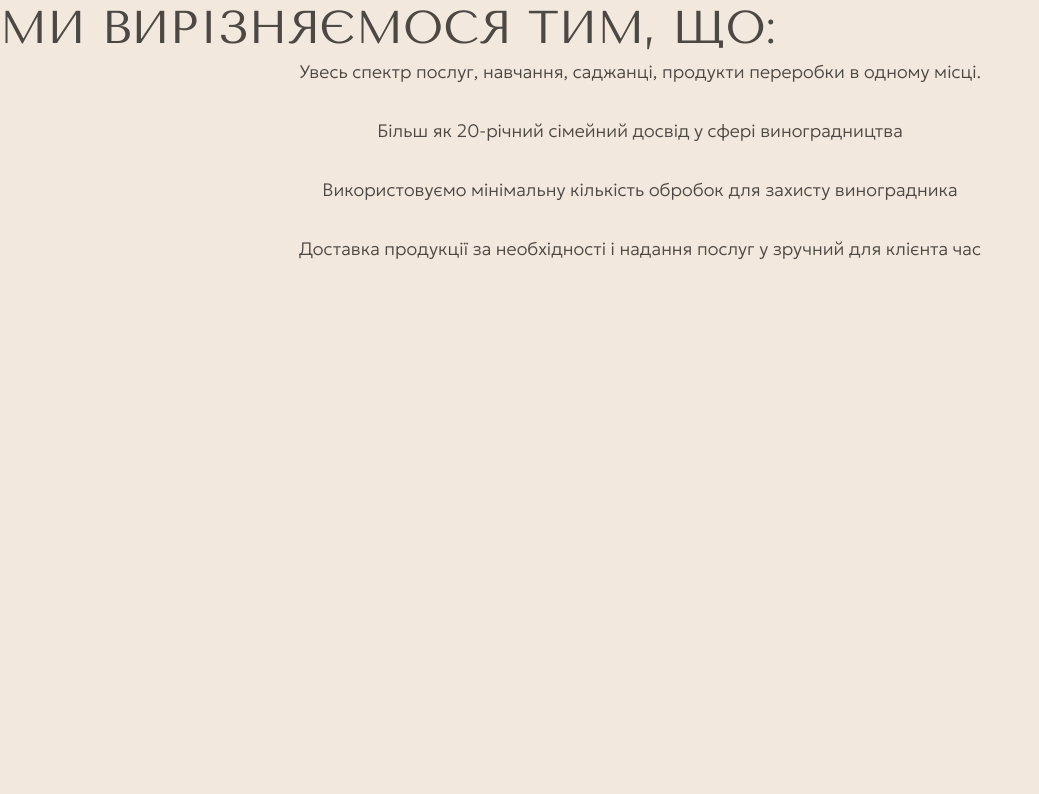
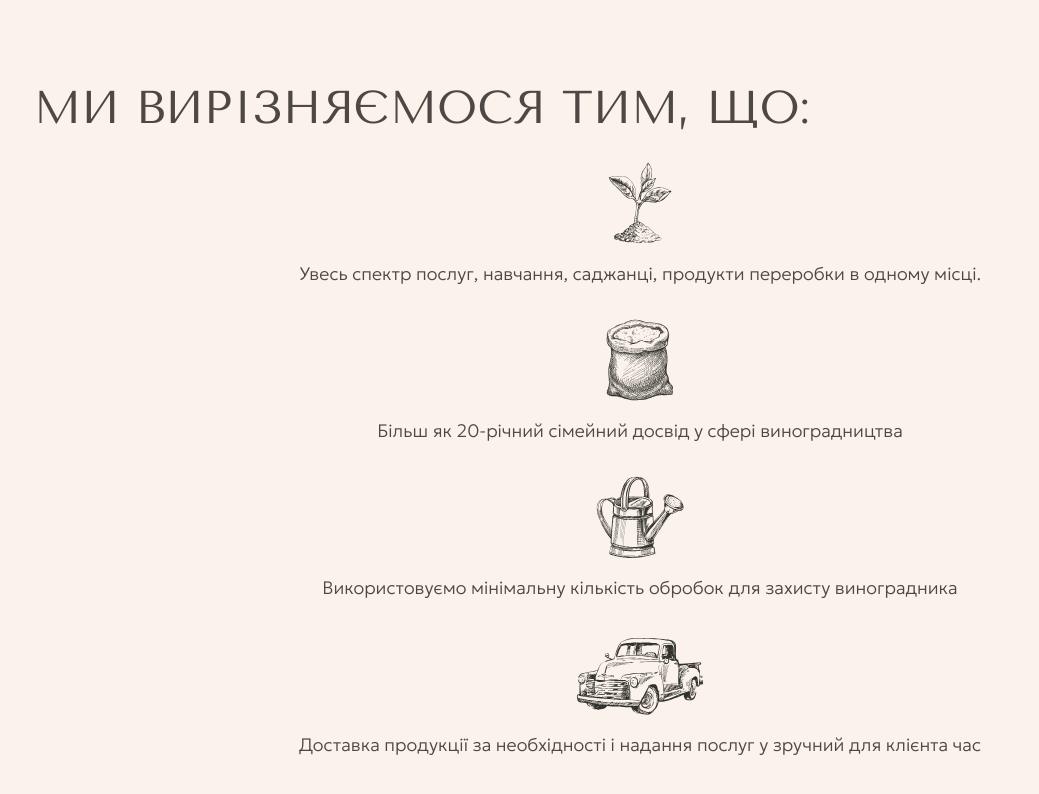
Before and after one commit to SoftRyzen-internship/grape_paradise, a Next.js app: page / in a window 1280 px wide. Shown: the top 794 px of the page, without its empty margins (0-1039 px from the left). Built offline with nearby package versions, Linux system fonts and the light colour scheme.

Commit message:
save changes

```diff
--- a/src/app/globals.css
+++ b/src/app/globals.css
@@ -23,3 +23,5 @@
 		@apply transition-all duration-300 ease-in-out;
 	}
 }
+
+/* @import url('../components/common/AdvantagesCard/AdvantagesCard.module.css'); */
--- a/src/components/common/AdvantagesCard/AdvantagesCard.module.css
+++ b/src/components/common/AdvantagesCard/AdvantagesCard.module.css
@@ -1,29 +1,29 @@
-.advantage-icon1::before,
-.advantage-icon2::before,
-.advantage-icon3::before,
-.advantage-icon4::before {
+.plant::before,
+.bag::before,
+.watering_can::before,
+.truck::before {
     content: '';
 	height: 82px;
 	display: inline-block;
 	background-size: cover;
 }
 
-.advantage-icon1::before {
+.plant::before {
 	width: 64px;
 	background-image: url(../../../../public/icons/plant.svg);
 }
 
-.advantage-icon2::before {
+.bag::before {
 	width: 67px;
 	background-image: url(../../../../public/icons/bag.svg);
 }
 
-.advantage-icon3::before {
+.watering_can::before {
 	width: 88px;
 	background-image: url(../../../../public/icons/watering-can.svg);
 }
 
-.advantage-icon4::before {
+.truck::before {
 	width: 128px;
 	background-image: url(../../../../public/icons/truck.svg);
 }
--- a/src/components/common/AdvantagesCard/AdvantagesCard.tsx
+++ b/src/components/common/AdvantagesCard/AdvantagesCard.tsx
@@ -1,18 +1,16 @@
-import './AdvantagesCard.module.css';
+import s from './AdvantagesCard.module.css';
 
 import React from 'react';
 
 import { advantagesData } from '@/data';
 
-export interface AdvantagesCardProps {}
-
-export const AdvantagesCard: React.FC<AdvantagesCardProps> = () => {
+export const AdvantagesCard: React.FC = () => {
 	return (
 		<ul className='flex flex-col items-center gap-8'>
 			{advantagesData.advantages.map(({ id, description }) => (
 				<li
 					key={id}
-					className={`advantage-icon${id} flex flex-col items-center gap-4 px-4`}
+					className={`${s[id]} flex flex-col items-center gap-4 px-4`}
 				>
 					<p className='text-center'>{description}</p>
 				</li>
--- a/src/data/advantagesData.json
+++ b/src/data/advantagesData.json
@@ -2,19 +2,19 @@
 	"title": "Ми вирізняємося тим, що:",
 	"advantages": [
 		{
-			"id": 1,
+			"id": "plant",
 			"description": "Увесь спектр послуг, навчання, саджанці, продукти переробки в одному місці."
 		},
 		{
-			"id": 2,
+			"id": "bag",
 			"description": "Більш як 20-річний сімейний досвід у сфері виноградництва"
 		},
 		{
-			"id": 3,
+			"id": "watering_can",
 			"description": "Використовуємо мінімальну кількість обробок для захисту виноградника"
 		},
 		{
-			"id": 4,
+			"id": "truck",
 			"description": "Доставка продукції за необхідності і надання послуг у зручний для клієнта час"
 		}
 	]
--- a/src/sections/Advantages/Advantages.tsx
+++ b/src/sections/Advantages/Advantages.tsx
@@ -5,7 +5,7 @@ import { AdvantagesCard } from '@/components/common/AdvantagesCard';
 import { advantagesData } from '@/data';
 
 export const Advantages: React.FC = () => (
-	<section className='section container'>
+	<section className='section container bg-bg2'>
 		<h2 className='title mb-6 pr-[71px]'>{advantagesData.title}</h2>
 		<AdvantagesCard />
 	</section>
--- a/tailwind.config.ts
+++ b/tailwind.config.ts
@@ -2,9 +2,9 @@ import type { Config } from 'tailwindcss';
 
 const config: Config = {
 	content: [
-		'./src/pages/**/*.{js,ts,jsx,tsx,mdx}',
+		'./src/app/**/*.{js,ts,jsx,tsx,mdx}',
 		'./src/components/**/*.{js,ts,jsx,tsx,mdx}',
-		'./src/app/**/*.{js,ts,jsx,tsx,mdx}',
+		'./src/sections/**/*.{js,ts,jsx,tsx,mdx}',
 	],
 	theme: {
 		colors: {
```
Lines whose indentation alone changed are shown as unchanged.
